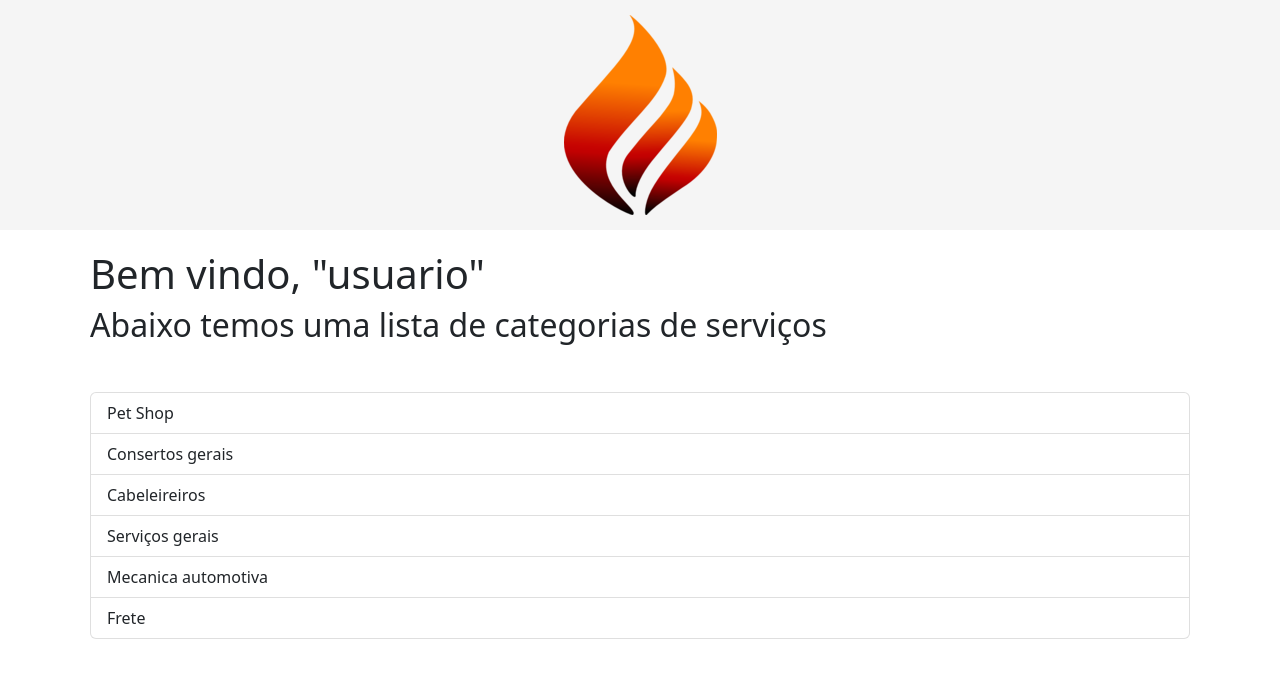
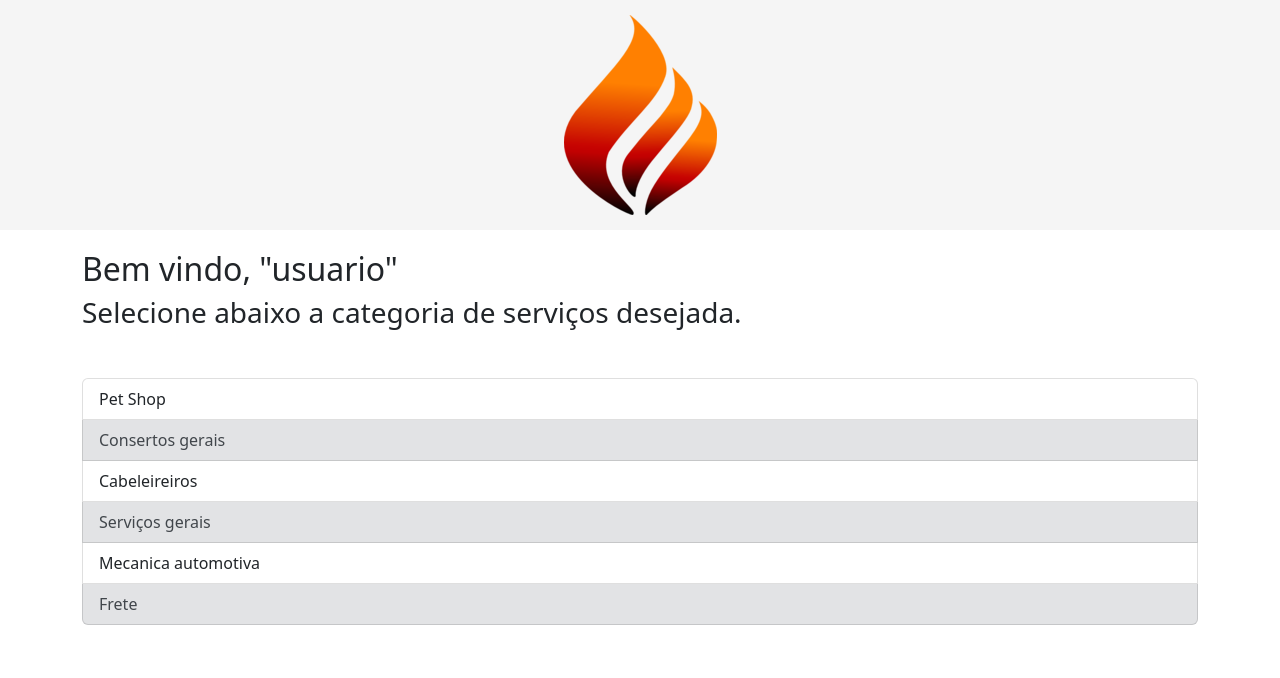
Before and after one commit to mozartnp/encontra-servico, a Django app: page /teste/ in a window 1280 px wide. Shown: the top 678 px of the page. Run offline with Django 4.2, Linux system fonts and the light colour scheme; some libraries are stand-ins or nearby versions.

Commit message:
modificações

```diff
--- /dev/null
+++ b/backend/apps/core/static/style/teste.css
@@ -0,0 +1,12 @@
+.container{
+    padding: 20px;
+}
+.list-group {
+     padding: 15px, 15px;
+}
+#a{
+    font-size: 25px;
+}
+.badge{
+    color: black;
+}
--- a/backend/apps/core/templates/base.html
+++ b/backend/apps/core/templates/base.html
@@ -11,7 +11,6 @@
         <title>{% block title %}{% endblock title %}</title>
 
         {% block extra_style %}{% endblock extra_style %}
-        <link rel="stylesheet" href="{% static '/style/_topo.css' %}">
         <link rel="stylesheet" href="{% static '/style/style.css' %}"/>
         <link rel="stylesheet" href="{% static 'bootstrap/css/bootstrap.min.css' %}">
     </head>
--- a/backend/apps/core/templates/user/_topo.html
+++ b/backend/apps/core/templates/user/_topo.html
@@ -1,4 +1,8 @@
 {% load static %}
+
+{% block extra_style %}
+<link rel="stylesheet" href="{% static '/style/_topo.css' %}">
+{% endblock %}
 
 <div class="containerTopo">
     <div class="text-center">
--- a/backend/apps/core/templates/user/teste.html
+++ b/backend/apps/core/templates/user/teste.html
@@ -6,21 +6,31 @@
 
 {% block title %}Teste{% endblock %}
 
+{% block extra_style %}
+<link rel="stylesheet" href="{% static '/style/teste.css' %}">
+{% endblock %}
+
 {% block content %}
 
 <body>
-        <div style="padding: 20px" class="container">
-            <h1>Bem vindo, "usuario"</h1>
-            <h2>Abaixo temos uma lista de categorias de serviços</h2>
+    <div class="container">
+        <h2>Bem vindo, "usuario"</h2>
+        <h3>Selecione abaixo a categoria de serviços desejada. </h3>
     </div>
-        <div style="padding: 20px" class="container">
+    <div class="container">
         <ul class="list-group">
-                <li class="list-group-item">Pet Shop</li>
-                <li class="list-group-item">Consertos gerais</li>
-                <li class="list-group-item">Cabeleireiros</li>
-                <li class="list-group-item">Serviços gerais</li>
-                <li class="list-group-item">Mecanica automotiva</li>
-                <li class="list-group-item">Frete</li>
+            <a href="#" class="list-group-item list-group-item-action">
+                Pet Shop</a>
+            <a href="#" class="list-group-item list-group-item-action list-group-item-secondary">
+                Consertos gerais</a>
+            <a href="#" class="list-group-item list-group-item-action">
+                Cabeleireiros</a>
+            <a href="#" class="list-group-item list-group-item-action list-group-item-secondary">
+                Serviços gerais</a>
+            <a href="#" class="list-group-item list-group-item-action">
+                Mecanica automotiva</a>
+            <a href="#" class="list-group-item list-group-item-action list-group-item-secondary">
+                Frete</a>
         </ul>
     </div>
 </body>
```
Also changed, not shown: backend/apps/core/static/style/_topo.css (line endings or trailing spaces). Lines whose indentation alone changed are shown as unchanged.
